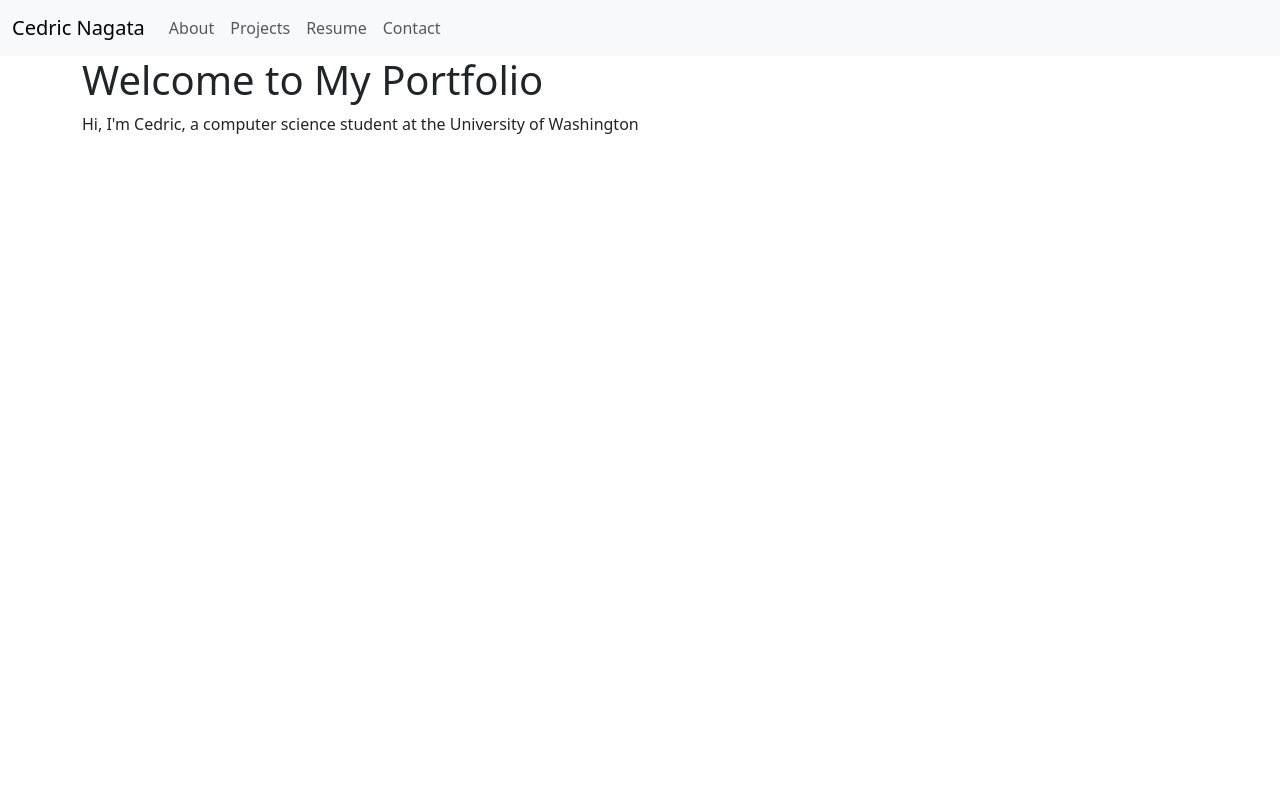
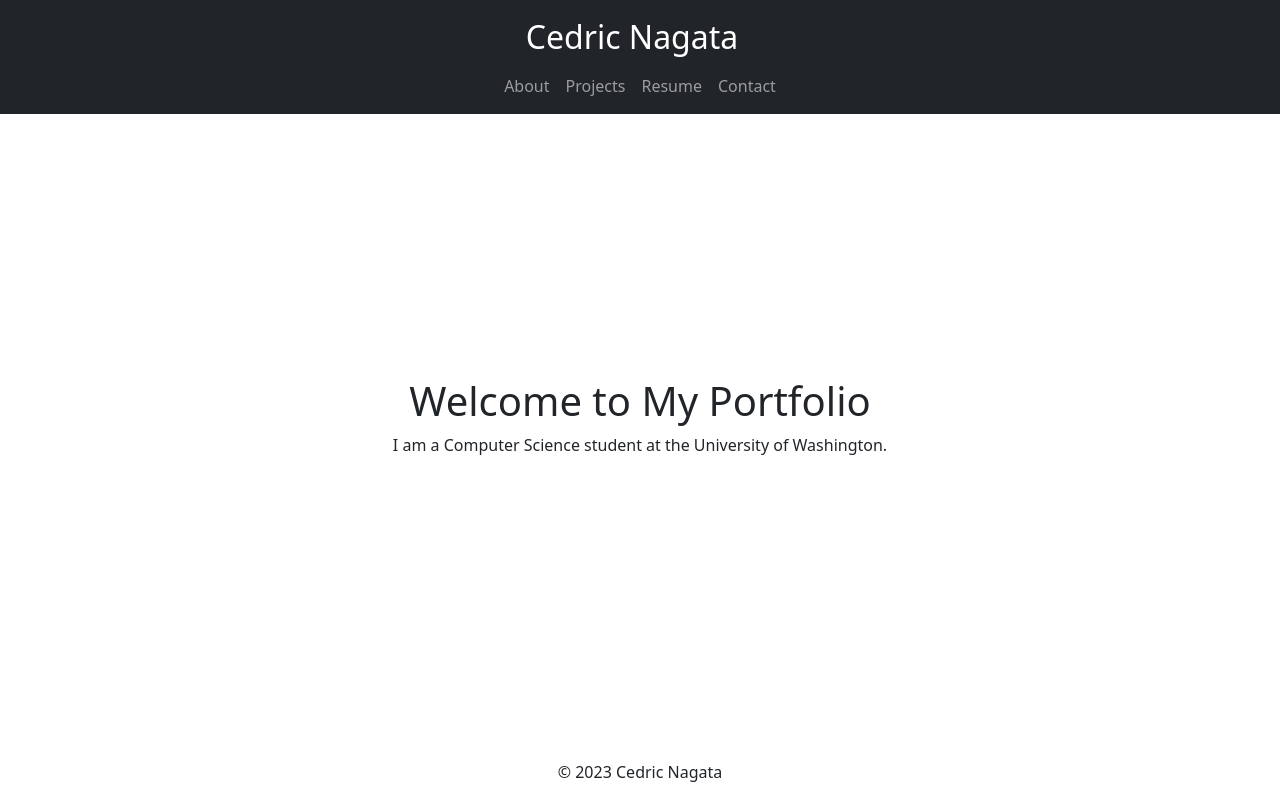
Before and after one commit to cedricnagata/Portfolio-Website, a React (Create React App) app in the folder frontend/: page / in a window 1280 px wide. Built offline with nearby package versions, Linux system fonts and the light colour scheme.

Commit message:
Formatting better

```diff
--- a/frontend/package.json
+++ b/frontend/package.json
@@ -9,6 +9,7 @@
     "axios": "^1.5.1",
     "bootstrap": "^5.3.2",
     "react": "^18.2.0",
+    "react-bootstrap": "^2.9.0",
     "react-dom": "^18.2.0",
     "react-router-dom": "^6.16.0",
     "react-scripts": "5.0.1",
--- a/frontend/src/App.js
+++ b/frontend/src/App.js
@@ -1,16 +1,19 @@
 import React from 'react';
 import { BrowserRouter as Router, Route, Routes } from 'react-router-dom';
-import Navbar from './components/Navbar';
-import Home from './components/Home';
-import About from './components/About';
-import Projects from './components/Projects';
-import Resume from './components/Resume';
-import Contact from './components/Contact';
+import Header from './components/Header';
+import Footer from './components/Footer';
+import Home from './pages/Home';
+import About from './pages/About';
+import Resume from './pages/Resume';
+import Projects from './pages/Projects';
+import Contact from './pages/Contact';
+import './styles.css';
 
-function App() {
-    return (
-        <Router>
-            <Navbar />
+const App = () => (
+  <Router>
+    <div className="app-container">
+        <Header />
+        <div className="content-container">
             <Routes>
                 <Route path="/" element={<Home />} />
                 <Route path="/about" element={<About />} />
@@ -18,8 +21,10 @@
                 <Route path="/resume" element={<Resume />} />
                 <Route path="/contact" element={<Contact />} />
             </Routes>
-        </Router>
-    );
-}
+        </div>
+        <Footer />
+    </div>
+  </Router>
+);
 
 export default App;
--- /dev/null
+++ b/frontend/src/components/Footer.js
@@ -0,0 +1,10 @@
+import React from 'react';
+import '../styles.css';  // Import the CSS file
+
+const Footer = () => (
+  <footer className="text-center mt-4 footer">
+    <p>&copy; 2023 Cedric Nagata</p>
+  </footer>
+);
+
+export default Footer;
--- /dev/null
+++ b/frontend/src/components/Header.js
@@ -0,0 +1,20 @@
+import React from 'react';
+import { Navbar, Nav } from 'react-bootstrap';
+import '../styles.css';  // Import the CSS file
+
+const Header = () => (
+  <Navbar bg="dark" variant="dark" expand="lg" className="navbar-centered">
+    <Navbar.Brand href="/">Cedric Nagata</Navbar.Brand>
+    <Navbar.Toggle aria-controls="basic-navbar-nav" />
+    <Navbar.Collapse id="basic-navbar-nav" className="justify-content-center">
+      <Nav>
+        <Nav.Link href="/about">About</Nav.Link>
+        <Nav.Link href="/projects">Projects</Nav.Link>
+        <Nav.Link href="/resume">Resume</Nav.Link>
+        <Nav.Link href="/contact">Contact</Nav.Link>
+      </Nav>
+    </Navbar.Collapse>
+  </Navbar>
+);
+
+export default Header;
--- a/frontend/src/components/Home.js
+++ /dev/null
@@ -1,13 +0,0 @@
-import React from 'react';
-import { Link } from 'react-router-dom';
-
-function Home() {
-    return (
-        <div className="container">
-            <h1>Welcome to My Portfolio</h1>
-            <p>Hi, I'm Cedric, a computer science student at the University of Washington</p>
-        </div>
-    );
-}
-
-export default Home;
--- a/frontend/src/components/Navbar.js
+++ /dev/null
@@ -1,33 +0,0 @@
-import React from 'react';
-import { Link } from 'react-router-dom';
-
-function Navbar() {
-    return (
-        <nav className="navbar navbar-expand-lg navbar-light bg-light">
-            <div className="container-fluid">
-                <Link className="navbar-brand" to="/">Cedric Nagata</Link>
-                <button className="navbar-toggler" type="button" data-bs-toggle="collapse" data-bs-target="#navbarNav" aria-controls="navbarNav" aria-expanded="false" aria-label="Toggle navigation">
-                    <span className="navbar-toggler-icon"></span>
-                </button>
-                <div className="collapse navbar-collapse" id="navbarNav">
-                    <ul className="navbar-nav">
-                        <li className="nav-item">
-                            <Link className="nav-link" to="/about">About</Link>
-                        </li>
-                        <li className="nav-item">
-                            <Link className="nav-link" to="/projects">Projects</Link>
-                        </li>
-                        <li className="nav-item">
-                            <Link className="nav-link" to="/resume">Resume</Link>
-                        </li>
-                        <li className="nav-item">
-                            <Link className="nav-link" to="/contact">Contact</Link>
-                        </li>
-                    </ul>
-                </div>
-            </div>
-        </nav>
-    );
-}
-
-export default Navbar;
--- /dev/null
+++ b/frontend/src/pages/Home.js
@@ -0,0 +1,12 @@
+// src/pages/Home.js
+import React from 'react';
+import '../styles.css';  // Ensure styles.css is imported
+
+const Home = () => (
+    <div className="home-content">
+        <h1>Welcome to My Portfolio</h1>
+        <p>I am a Computer Science student at the University of Washington.</p>
+    </div>
+);
+
+export default Home;
--- /dev/null
+++ b/frontend/src/styles.css
@@ -0,0 +1,43 @@
+/* src/styles.css */
+.navbar-centered {
+  display: flex;
+  flex-direction: column;
+  align-items: center;
+  text-align: center;
+}
+
+.navbar-centered .navbar-brand {
+  font-size: 2rem !important; /* Adjust size as necessary */
+}
+
+body, #root {
+  display: flex;
+  flex-direction: column;
+  min-height: 100vh;
+}
+
+.container {
+  flex-grow: 1;
+}
+
+.footer {
+  flex-shrink: 0;
+}
+
+.app-container {
+  display: flex;
+  flex-direction: column;
+  min-height: 100vh;
+}
+
+.content-container {
+  flex: 1;
+  display: flex;
+  flex-direction: column;
+  justify-content: center;  /* This will center content vertically */
+  padding: 2rem;  /* This adds padding around the content */
+}
+
+.home-content {
+  text-align: center;
+}
```
Also changed, not shown: frontend/src/pages/About.js (renamed from frontend/src/components/About.js), frontend/src/pages/Contact.js (renamed from frontend/src/components/Contact.js), frontend/src/pages/Projects.js (renamed from frontend/src/components/Projects.js), frontend/src/pages/Resume.js (renamed from frontend/src/components/Resume.js), 1 other file (tests, documents, lock files or other folders).
